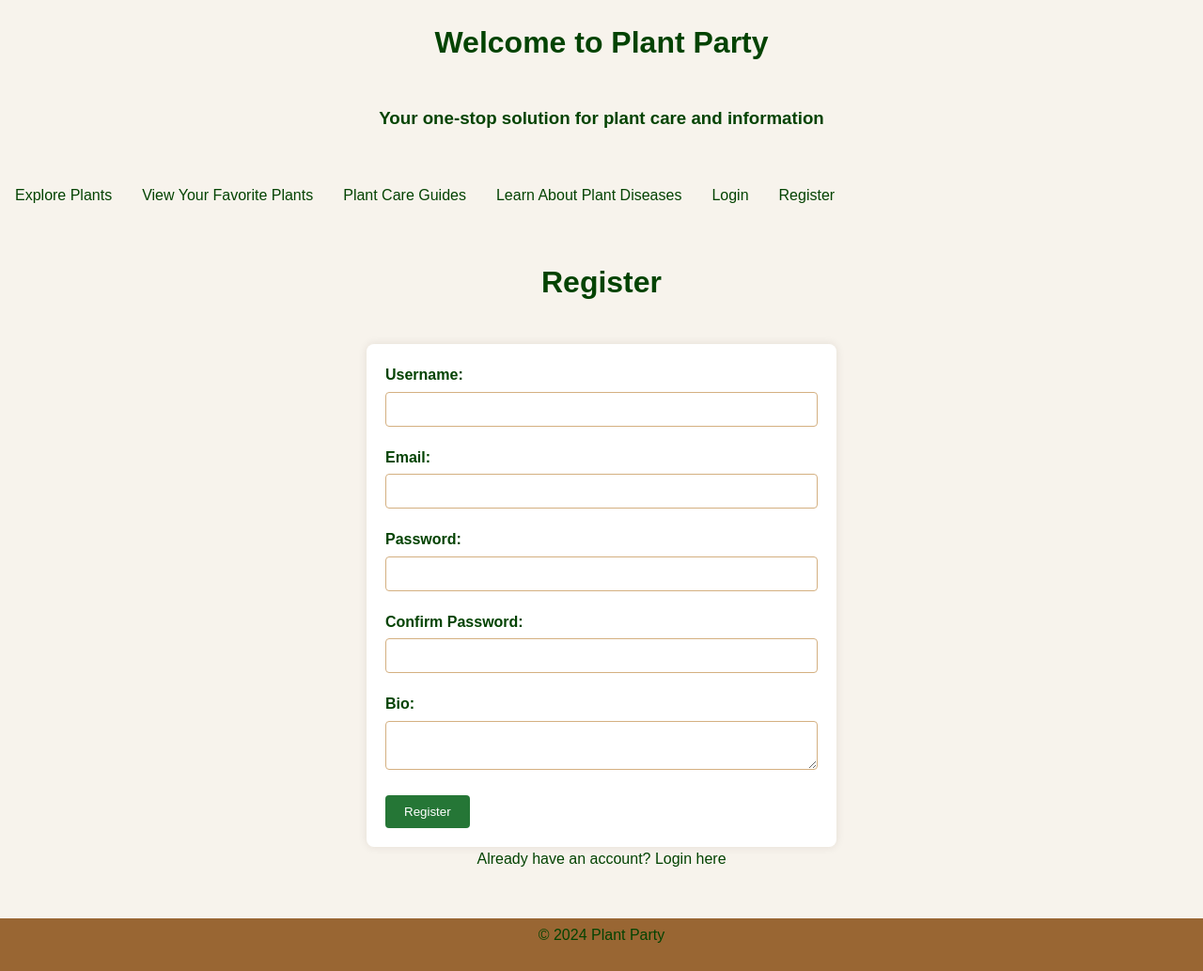
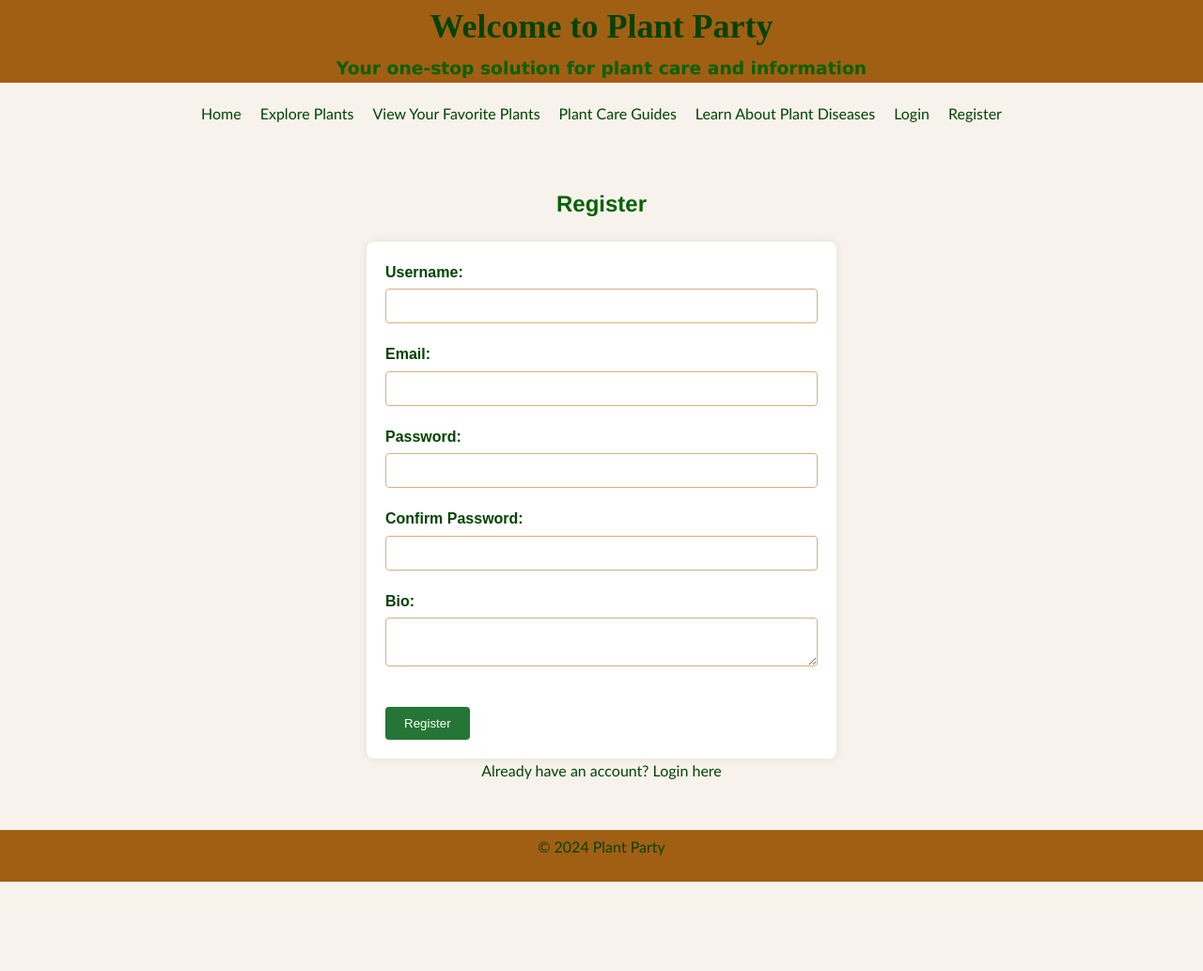
Before and after one commit to ghostchinchilla/PlantParty, a Flask app: page /register in a window 1280 px wide. Shown: the whole page at 94% size. After the commit the page ends 938 px from the top, so only its background shows below. Run offline with Flask 3, Linux system fonts and the light colour scheme.

Commit message:
getting there...

```diff
--- a/app.py
+++ b/app.py
@@ -1,10 +1,16 @@
 from flask import Flask, render_template, redirect, request, url_for, flash, session
 from flask_login import LoginManager, login_user, login_required, logout_user, current_user
-from models import db, User, Plants, FavoritePlant, PlantCare, PlantDisease
 from flask_sqlalchemy import SQLAlchemy
 from flask_bcrypt import Bcrypt
 import requests
 import config
+
+import logging
+import os
+
+# Configure logging
+logging.basicConfig(level=logging.DEBUG)
+logger = logging.getLogger(__name__)
 
 app = Flask(__name__)
 
@@ -17,8 +23,11 @@ bcrypt = Bcrypt(app)
 login_manager = LoginManager(app)
 login_manager.login_view = 'login'
 
+with app.app_context():
+    db.create_all()  # Create all defined tables
+
 # Only after initializing `db` do we import `User`
-from models import User, Plants, FavoritePlant, PlantCare, PlantDisease
+from models import User, Plant, FavoritePlant, PlantCare, PlantDisease
 
 @login_manager.user_loader
 def load_user(user_id):
@@ -28,10 +37,16 @@ def load_user(user_id):
 with app.app_context():
     db.create_all()  # Create all defined tables
 
+# @app.route('/index')
+# def index_page():
+#     return render_template('index.html')
+
 
 @app.route('/')
 def index():
     return render_template('index.html')
+
+
 
 @app.route('/register', methods=['GET', 'POST'])
 def register():
@@ -43,7 +58,7 @@ def register():
         confirm_password = request.form.get('confirm-password')
         bio = request.form.get('bio', '')
 
-        # Validate form data
+        # Validation checks
         if not username or not email or not password:
             flash('Please fill in all required fields.', 'error')
             return render_template('register.html')
@@ -52,24 +67,23 @@ def register():
             flash('Passwords do not match.', 'error')
             return render_template('register.html')
 
-        # Hash password for secure storage
-        hashed_password = bcrypt.hashpw(password.encode(), bcrypt.gensalt())
-
-        # Check for duplicate usernames
+        # Hash password and create user
+        hashed_password = bcrypt.generate_password_hash(password).decode('utf-8')
         if User.query.filter_by(username=username).first():
             flash('Username already exists. Choose another.', 'error')
             return render_template('register.html')
 
-        # Add the new user to the database
         new_user = User(username=username, email=email, password=hashed_password, bio=bio)
         db.session.add(new_user)
         db.session.commit()
 
         flash('Registration successful! Please log in.', 'success')
-        return redirect(url_for('login'))  # Redirect to the login page
+        return redirect(url_for('login'))
 
     # Render registration form for GET requests
     return render_template('register.html')
+
+
 
 
 
@@ -108,6 +122,9 @@ def manage_profile(username):
 
     if not user:
         flash('User not found', 'error')
+
+        print(f"Accessing profile for {username}")  # Debugging output
+
         return redirect(url_for('login'))  # Handle missing user profile
 
     if request.method == 'POST':
@@ -123,7 +140,7 @@ def manage_profile(username):
         flash('Profile updated successfully.', 'success')
 
     # Render the profile page
-    return render_template('user_profile.html', username=username, user_profile=user)  # Pass the user profile data
+    return render_template('profile.html', username=username, profile=user)  # Pass the user profile data
 
 @app.route('/favorites', methods=['GET'])
 @login_required
@@ -141,7 +158,7 @@ def add_favorite(plant_id):
     return redirect(url_for('view_favorites'))
 
 @app.route('/plant_care_guides', methods=['GET'])
-@login_required
+# @login_required
 def plant_care():
     plant_id = request.args.get("plant_id")  # Retrieve plant_id from query params
     if not plant_id:
@@ -162,17 +179,33 @@ def view_diseases():
     api_url = f"https://perenual.com/api/pest-disease-list?key={config.Config.API_KEY}"
     response = requests.get(api_url)
     if response.status_code == 200:
-            diseases = response.json().get('data', [])  # Extract data from the response
-            return render_template('plant_diseases.html', diseases=diseases)
+        diseases = response.json().get('data', [])  # Extract data from the response
+        print(diseases)  # Print the data for inspection
+        return render_template('plant_diseases.html', diseases=diseases)
+    else:
+        return "Failed to fetch plant diseases", 500
 
 @app.route('/plants')
 def show_plants():
-    # URL for the Perenual API to get plant data
+    # API URL to fetch plant data
     api_url = f"https://perenual.com/api/species-list?key={config.Config.API_KEY}"
 
     response = requests.get(api_url)
     if response.status_code == 200:
-            # Extract plant data from the response
-            plant_data = response.json().get("data", [])
+        # Extract plant data from the response
+        plant_data = response.json().get("data", [])
 
-            return render_template('plants.html', plants=plant_data)  # Pass data to the template
+        # Optionally, extract image URLs from the data
+        plants_with_images = []
+        for plant in plant_data:
+            plant_info = {
+                "name": plant.get("common_name", "Unknown Plant"),
+                "scientific_name": plant.get("scientific_name", "Unknown"),
+                "image_url": plant.get("image", {}).get("url", None)  # Adjust based on your API response structure
+            }
+            plants_with_images.append(plant_info)
+
+        return render_template('plants.html', plants=plants_with_images)  # Pass data with images to the template
+
+    flash('Failed to retrieve plant data.', 'error')
+    return redirect(url_for('index'))
--- a/models.py
+++ b/models.py
@@ -14,6 +14,7 @@ class User(db.Model, UserMixin):
     username = db.Column(db.String(50), unique=True, nullable=False)
     email = db.Column(db.String(100), unique=True, nullable=False)
     password = db.Column(db.String(100), nullable=False)
+    bio = db.Column(db.String(250), nullable=True)
 
     def set_password(self, password):
         self.password = bcrypt.generate_password_hash(password).decode('utf-8')
@@ -21,7 +22,7 @@ class User(db.Model, UserMixin):
     def check_password(self, password):
         return bcrypt.check_password_hash(self.password, password)
 
-class Plants(db.Model):
+class Plant(db.Model):
     __tablename__ = 'plants'
     id = db.Column(db.Integer, primary_key=True)
     user_id = db.Column(db.Integer, db.ForeignKey('user.id'))
--- a/static/style.css
+++ b/static/style.css
@@ -1,4 +1,6 @@
-/* Reset default browser styles */
+
+
+
 * {
     margin: 0;
     padding: 0;
@@ -19,6 +21,8 @@ body {
     flex: 1;
 }
 
+
+
 html {
     height: 100%;
     box-sizing: border-box;
@@ -35,10 +39,37 @@ html {
     padding: 20px;
 }
 
-/* Heading styles */
-h1, h2, h3, h4 {
+h1 {
+    font-size: 36px; /* Adjust as needed */
+    color: #034302;
+    text-align: center;
+    font-family: 'Lucinda Grande';
+    background-color: #a15f14;
+}
+
+
+
+h2 {
     margin-bottom: 20px;
-    color: #034302;
+    color: #056203;
+    text-align: center;
+    font-family: 'Franklin Gothic Medium', 'Arial Narrow', Arial, sans-serif;
+}
+
+h3 {
+    margin-bottom: 20px;
+    color: #056203;
+    text-align: center;
+    font-family:'Lucida Sans', 'Lucida Sans Regular', 'Lucida Grande', 'Lucida Sans Unicode', Geneva, Verdana, sans-serif
+}
+
+#unique-h3 {
+    background-color: #a15f14;
+}
+
+h4 {
+    margin-bottom: 20px;
+    color: #056203;
     text-align: center;
 }
 
@@ -88,12 +119,37 @@ button {
     padding: 10px 20px;
     border-radius: 4px;
     cursor: pointer;
+    margin-top: 15px;
 }
 
 button:hover {
     background-color: #034302;
 }
 
+
+nav ul li a {
+    text-decoration: none;
+}
+
+
+nav ul li {
+    margin: 0 10px; /* Add spacing between list items */
+    font-family: 'Gill Sans', 'Gill Sans MT', Calibri, 'Trebuchet MS', sans-serif;
+}
+
+nav ul {
+    list-style: none;  /* Remove bullet points */
+    padding: 0;  /* Reset padding */
+    margin: 0;  /* Reset margin */
+    display: flex;  /* Make the list items display as a row */
+    margin-bottom: 45px;
+  }
+
+/* Apply margin to the bottom of the navbar */
+nav {
+    display: flex;  /* Use flexbox layout */
+    justify-content: center;  /* Center the content horizontally */
+}
 
 a {
     color: #034302;
@@ -105,61 +161,35 @@ a:hover {
     text-decoration: underline;
 }
 
-/* Footer styles */
-footer {
-    background-color: #996633;
-    color: #fff;
-    text-align: center;
-    padding: 5px 0;
-    margin-top: 10px;
-}
-
-nav ul li a {
-    display: block;
-    float: left;
-    padding: 14px 16px;
-    text-decoration: none;
-}
 
 
-nav ul li {
-    display: inline;
-    margin-right: 10px; /* Add spacing between list items */
-}
+.content-wrapper {
+    display: flex;
+    flex-direction: column;  /* Arrange children in a column */
+    min-height: 100vh;  /* Ensure it fills the viewport */
+  }
 
-/* Apply margin to the bottom of the navbar */
-nav {
-    margin-bottom: 20px; /* Adjust the value as needed */
-}
+  main {
+    flex: 1;  /* This ensures main content takes all remaining space */
+  }
 
-/* Apply margin or padding to the top of the <h1> element */
-h1 {
-    margin-top: 20px;
-    margin-bottom: 40px;
-    text-align: center;
-}
-
-#categorty-select {
-    width: 100px;
-    height: 30px;
-    padding: 5px;
-    border: 1px solid #ccc;
-    background-color: white;
-    color: #333;
-    font-size: 16px;
-    font-family: Arial, sans-serif;
-}
-
-
-.dropdown-container {
-    display: flex;  /* Use flex layout */
-    justify-content: center;  /* Center content horizontally */
-    align-items: center;  /* Center content vertically */
-    height: 10vh;
-}
 
 p {
     margin-bottom: 20px;
     color: #034302;
     text-align: center;
+    font-family: 'Gill Sans', 'Gill Sans MT', Calibri, 'Trebuchet MS', sans-serif;
 }
+
+/* Footer styles */
+footer {
+    background-color: #a15f14;
+    text-align: center;
+    padding: 5px 0;
+    margin-top: 10px;
+    font-family: 'Gill Sans', 'Gill Sans MT', Calibri, 'Trebuchet MS', sans-serif;
+}
+
+.footer {
+    color: #8a9a8c;
+}
--- a/templates/base.html
+++ b/templates/base.html
@@ -4,13 +4,18 @@
     <meta charset="UTF-8">
     <title>Plant Party</title>
     <link rel="stylesheet" href="/static/style.css">
+    <link rel="preconnect" href="https://fonts.googleapis.com">
+<link rel="preconnect" href="https://fonts.gstatic.com" crossorigin>
+<link href="https://fonts.googleapis.com/css2?family=Bad+Script&display=swap" rel="stylesheet">
 </head>
 <body>
+    <div class="context-wrapper">
     <header>
         <h1>Welcome to Plant Party</h1>
-        <h3>Your one-stop solution for plant care and information</h3>
+        <h3 id="unique-h3">Your one-stop solution for plant care and information</h3>
         <nav>
             <ul>
+                <li><a href="{{ url_for('index') }}">Home</a></li>
                 <li><a href="/plants">Explore Plants</a></li>
                 <li><a href="/favorites">View Your Favorite Plants</a></li>
                 <li><a href="/plant_care_guides">Plant Care Guides</a></li>
@@ -23,14 +28,20 @@
                 {% endif %}
             </ul>
         </nav>
+        <main>
+            <div class="features">
+
+            {% block content %}{% endblock %}
+        </main>
+
+
     </header>
 
-    <main>
-        {% block content %}{% endblock %}  <!-- Section for page-specific content -->
-    </main>
+
 
     <footer>
-        <p>&copy; 2024 Plant Party</p>
+       <div class="footer"> <p>&copy; 2024 Plant Party</p> </div>
     </footer>
+</div>
 </body>
 </html>
--- a/templates/favorites.html
+++ b/templates/favorites.html
@@ -2,7 +2,7 @@
 
 {% block content %}
 <div class="container">
-    <h1>Your Favorite Plants</h1>
+    <h2>Your Favorite Plants</h2>
 
     {% if favorites and favorites|length > 0 %}
         <ul class="favorite-list">
--- a/templates/login.html
+++ b/templates/login.html
@@ -14,7 +14,7 @@
       <label for="password">Password</label>
       <input type="password" id="password" name="password" placeholder="Your password">
 
-      <input type="submit" value="Login">
+      <div><button type="submit">Login</button></div>
     </form>
     <p>Don't have an account yet? <a href="/register">Sign up here</a>.</p>
     </div>
--- a/templates/plant_details.html
+++ b/templates/plant_details.html
@@ -1,7 +1,7 @@
 {% extends 'base.html' %}
 {% block content %}
 
-<h1>{{ plant.name }}</h1>  <!-- Display the plant's name -->
+<h2>{{ plant.name }}</h2>  <!-- Display the plant's name -->
     <p>{{ plant.description }}</p>  <!-- Display the plant's description -->
     <!-- Display additional plant details -->
 
--- a/templates/register.html
+++ b/templates/register.html
@@ -2,27 +2,28 @@
 {% block content %}
 
 <div class="container">
-    <h1>Register</h1>
-    <form action="/profile" method="post">  <!-- Use POST method -->
+    <h2>Register</h2>
+    <form action="{{ url_for('register') }}" method="POST">
+        <!-- Use POST method -->
         <div class="form-group">
             <label for="username">Username:</label>
-            <input type="text" id="username" name="username" required>
+            <input type="text" id="username" name="username" required autocomplete="username">
         </div>
         <div class="form-group">
             <label for="email">Email:</label>
-            <input type="email" id="email" name="email" required>
+            <input type="email" id="email" name="email" required autocomplete="email">
         </div>
         <div class="form-group">
             <label for="password">Password:</label>
-            <input type="password" id="password" name="password" required>
+            <input type="password" id="password" name="password" required autocomplete="new-password">
         </div>
         <div class="form-group">
             <label for="confirm-password">Confirm Password:</label>
-            <input type="password" id="confirm-password" name="confirm-password" required>
+            <input type="password" id="confirm-password" name="confirm-password" required autocomplete="off">
         </div>
         <div class="form-group">
             <label for="bio">Bio:</label>
-            <textarea id="bio" name="bio"></textarea>  <!-- Use textarea for bio -->
+            <textarea id="bio" name="bio" autocomplete="off"></textarea>  <!-- Use textarea for bio -->
         </div>
         <button type="submit">Register</button>  <!-- Submit button -->
     </form>
```
Also changed, not shown: plantparty_db.sql (+27 -3 lines), templates/index.html (+11 -8 lines), templates/plant_care_guides.html (+15 -7 lines), templates/plant_diseases.html (+10 -4 lines), templates/plants.html (+14 -4 lines), templates/profile.html (+17 -19 lines), templates/error.html (added).
